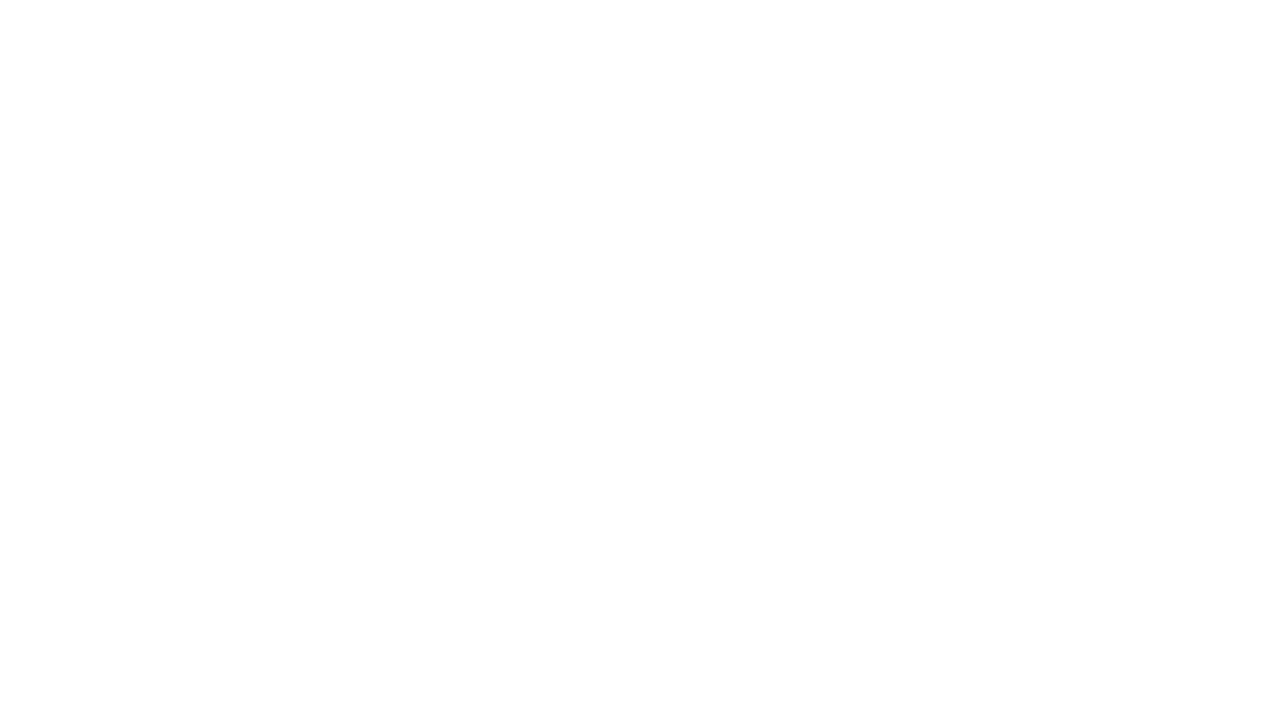
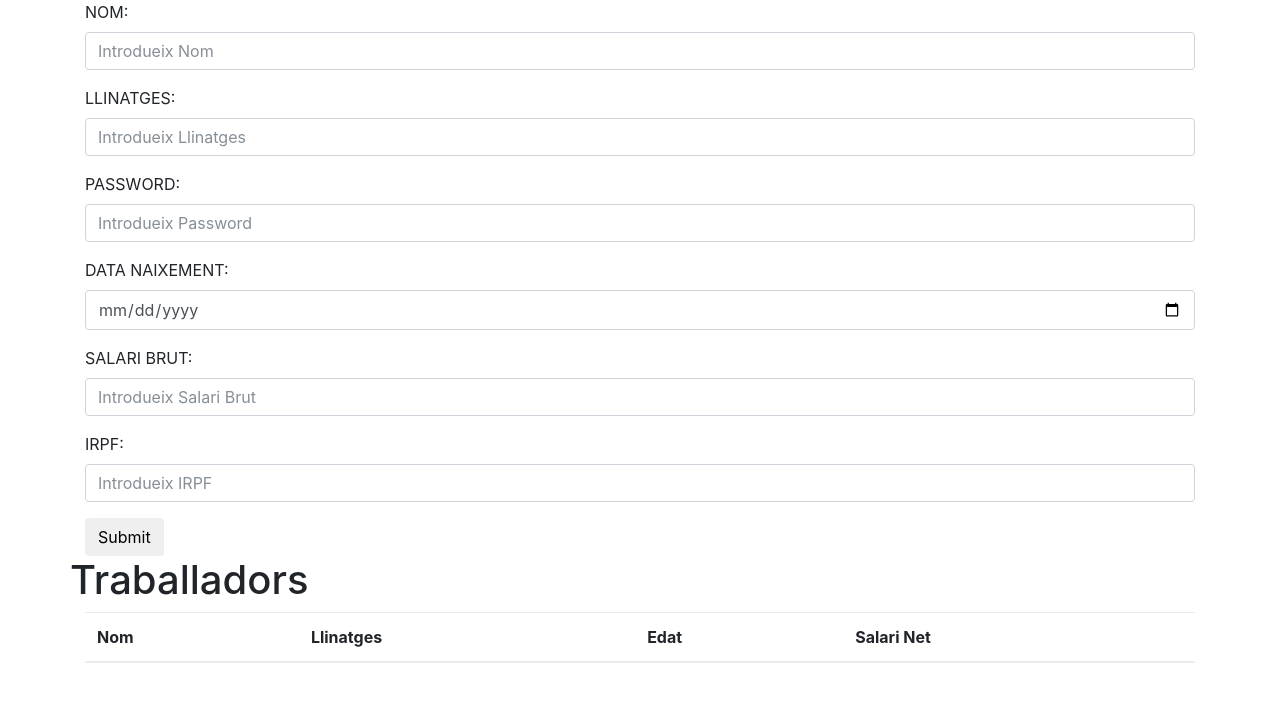
Before and after one commit to jfiol/examenjs, a plain HTML site: page index.html in a window 1280 px wide. Drawn offline with Linux system fonts and the light colour scheme.

Commit message:
Commit final i release

```diff
--- a/index.html
+++ b/index.html
@@ -11,6 +11,47 @@
     <title>Document</title>
 </head>
 <body>
-
-</body>
+        <div class="container"><!--Div que conté el formulari-->
+                <form method="post" id="formtraballador"><!--Formulari identat per al seu posterior ús al codi js (nom="NOM")-->
+                    <div class="form-group">
+                        <label for="NOM">NOM:</label>
+                        <input type="text" class="form-control" id="NOM" placeholder="Introdueix Nom" name="NOM" required>
+                    </div>
+                    <div class="form-group">
+                        <label for="LLINATGES">LLINATGES:</label>
+                        <input type="text" class="form-control" id="LLINATGES" placeholder="Introdueix Llinatges" name="LLINATGES" required>
+                    </div>
+                    <div class="form-group">
+                        <label for="PASSWORD">PASSWORD:</label>
+                        <input type="password" class="form-control" id="PASSWORD" placeholder="Introdueix Password" name="PASSWORD" min="10" required>
+                    </div>
+                    <div class="form-group">
+                        <label for="DATNAIXAMENT">DATA NAIXEMENT:</label>
+                        <input type="date" class="form-control" id="DATNAIXEMENT" placeholder="Introdueix Data Naixament" name="DATNAIXEMENT" min="18" required>
+                    </div>
+                    <div class="form-group">
+                        <label for="SALBRUT">SALARI BRUT:</label>
+                        <input type="number" class="form-control" id="SALBRUT" placeholder="Introdueix Salari Brut" name="nota" min="500" max="3000" required>
+                    </div>
+                    <div class="form-group">
+                            <label for="IRPF">IRPF:</label>
+                            <input type="number" class="form-control" id="IRPF" placeholder="Introdueix IRPF" name="nota" min="0" max="100" required>
+                        </div>
+                    <button type="button" id="btnsubmit" class="btn btn-default" onclick="return filanova()">Submit</button>
+                </form>
+                <table class="table" id="taula">
+                    <div class="row">
+                        <br>
+                        <h1>Traballadors</h1>
+                        <thead>
+                            <tr><!--Capçalera de la taula dels traballadors-->
+                                <th>Nom</th>
+                                <th>Llinatges</th>
+                                <th>Edat</th>
+                                <th>Salari Net</th>
+                            </tr>
+                        </thead>
+                    </div>
+            </div>
+        </body>
 </html>
--- a/javascript.js
+++ b/javascript.js
@@ -0,0 +1,33 @@
+function filanova() {//Funció per introduir files a l'índex
+    $("#taula").append("<tr><td>"+$("#NOM").val()+
+    "</td><td>"+$("#LLINATGES").val()+
+    "</td><td>"+edat()+//Funció que calcula i retorna l'edat a partir de la data de naixament
+    "</td><td>"+salarinet()+//Funció que calcula i retorna el salari net a partir del salari brut
+    "</td><td>"+'<button class="btnremove">delete</button><td></tr>');
+//Botó que elimina la <tr> més próxima, la seua.
+//Funció que posibilita la eliminació de les files
+    $("#taula").on('click', '.btnremove', function() {
+    $(this).closest('tr').remove();
+});
+    $("#formtraballador")[0].reset()
+}
+
+function salarinet() {//Funció par calcular el salari net amb la fórmula-->salari brut-(salari brut+(IRPF/100))
+    salarinet=$("#SALBRUT").val()-($("#SALBRUT").val()*($("#IRPF").val()/100))
+    console.log (salarinet);
+    return salarinet;
+}
+
+function edat () {//Funció per calcular l'edat a partir de la data de naixament
+    var datnaixament = $('#DATNAIXEMENT').val();
+    var today = new Date();
+    console.log (today);
+    console.log (datnaixament);
+    var miliseconds = 31556952000;
+    var edat = ((Date.parse(today) - Date.parse(datnaixament)))/miliseconds;/*Aquí, tenguent en compte que amb Data.parse
+les dates pasen a number en forma de milisegons, dividim la resta del día actual y de la data de naixament per
+per la quantitat de milisegons que té un any*/
+    var edatString = edat.toFixed(0);//Aquí feim que l'edat no mostri decimals.
+    console.log(edat);
+    return edatString;
+}
```
